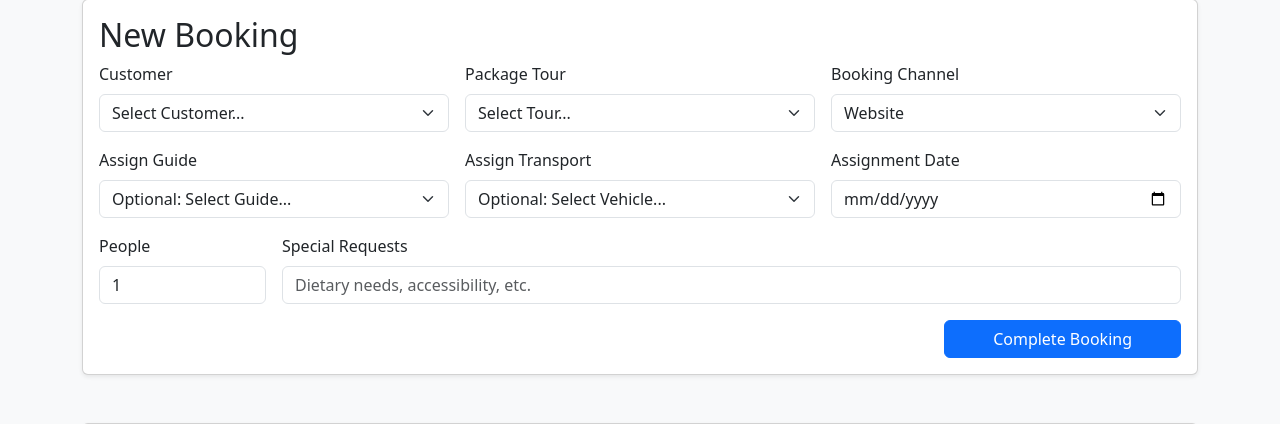
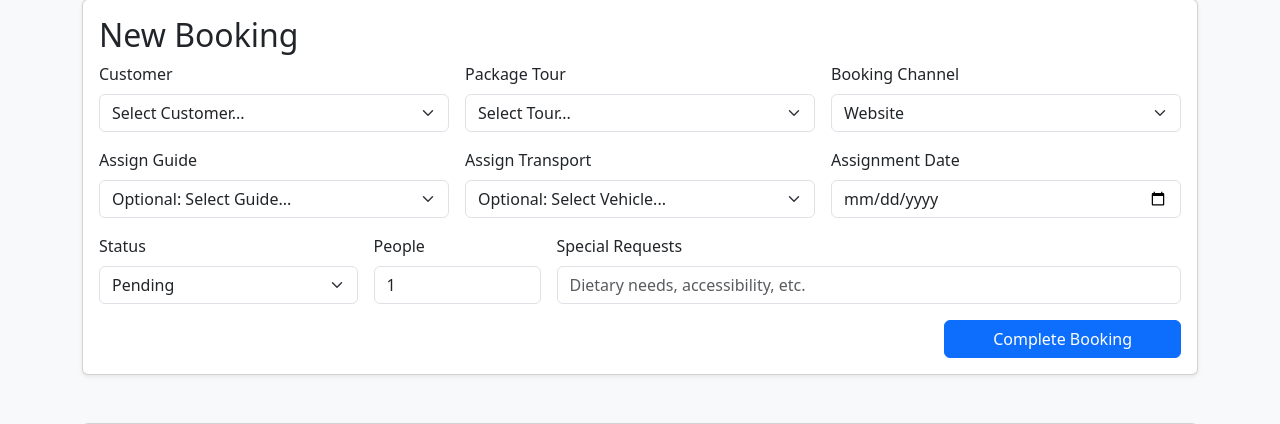
Before and after one commit to slvtveter/travel-agency, a Flask app: page /reservations in a window 1280 px wide. Shown: the part 153-577 px from the top of the page. Run offline with Flask 3, Linux system fonts and the light colour scheme; data that the repository does not hold is empty.

Commit message:
Add customer points and reservation status fields

```diff
--- a/app.py
+++ b/app.py
@@ -158,7 +158,8 @@ def add_customer():
     name = request.form.get('name')
     email = request.form.get('email')
     phone = request.form.get('phone')
-    execute_write('INSERT INTO customers (name, email, phone_number) VALUES (%s, %s, %s)', (name, email, phone))
+    loyalty_points = request.form.get('loyalty_points') or 0
+    execute_write('INSERT INTO customers (name, email, phone_number, loyalty_points) VALUES (%s, %s, %s, %s)', (name, email, phone, loyalty_points))
     return redirect('/customers')
 
 @app.route('/edit_customer/<int:id>', methods=['GET', 'POST'])
@@ -167,7 +168,8 @@ def edit_customer(id):
         name = request.form.get('name')
         email = request.form.get('email')
         phone = request.form.get('phone')
-        execute_write('UPDATE customers SET name=%s, email=%s, phone_number=%s WHERE customer_id=%s', (name, email, phone, id))
+        loyalty_points = request.form.get('loyalty_points') or 0
+        execute_write('UPDATE customers SET name=%s, email=%s, phone_number=%s, loyalty_points=%s WHERE customer_id=%s', (name, email, phone, loyalty_points, id))
         return redirect('/customers')
     customer = fetch_one('SELECT * FROM customers WHERE customer_id = %s', (id,))
     return render_template('edit_customer.html', customer=customer)
@@ -320,10 +322,11 @@ def add_reservation():
     people = parse_positive_int(request.form.get('people'), "People")
     request_text = request.form.get('special_request')
     channel = request.form.get('booking_channel')
+    status = request.form.get('status') or 'Pending'
     assign_date = request.form.get('assignment_date') or date.today()
     booking_date = date.today()
     total_price = calculate_reservation_total(package_id, people)
-    execute_write('INSERT INTO reservations (booking_date, customer_id, package_id, guide_id, vehicle_id, number_of_people, total_price, special_request, booking_channel, assignment_date, reservation_status) VALUES (%s, %s, %s, %s, %s, %s, %s, %s, %s, %s, %s)', (booking_date, customer_id, package_id, guide_id, vehicle_id, people, total_price, request_text, channel, assign_date, 'Confirmed'))
+    execute_write('INSERT INTO reservations (booking_date, customer_id, package_id, guide_id, vehicle_id, number_of_people, total_price, special_request, booking_channel, assignment_date, reservation_status) VALUES (%s, %s, %s, %s, %s, %s, %s, %s, %s, %s, %s)', (booking_date, customer_id, package_id, guide_id, vehicle_id, people, total_price, request_text, channel, assign_date, status))
     return redirect('/reservations')
 
 @app.route('/edit_reservation/<int:id>', methods=['GET', 'POST'])
--- a/templates/edit_customer.html
+++ b/templates/edit_customer.html
@@ -24,6 +24,10 @@
                         <label class="form-label">Phone</label>
                         <input type="text" name="phone" class="form-control" value="{{ customer.phone_number }}">
                     </div>
+                    <div class="mb-3">
+                        <label class="form-label">Loyalty Points</label>
+                        <input type="number" name="loyalty_points" class="form-control" value="{{ customer.loyalty_points }}" min="0">
+                    </div>
                     <button type="submit" class="btn btn-success w-100">Update Customer</button>
                     <a href="/" class="btn btn-secondary w-100 mt-2">Cancel</a>
                 </form>
--- a/templates/guides.html
+++ b/templates/guides.html
@@ -80,6 +80,7 @@
                             <th>Spec</th>
                             <th>Contact</th>
                             <th>Languages</th>
+                            <th>Experience</th>
                             <th>Rating</th>
                             <th>Status</th>
                             <th>Actions</th>
@@ -93,6 +94,7 @@
                             <td>{{ guide.specialization }}</td>
                             <td>{{ guide.contact_info }}</td>
                             <td>{{ guide.languages_spoken }}</td>
+                            <td>{{ guide.experience_years or 0 }} years</td>
                             <td>{{ guide.rating }}/5</td>
                             <td><span class="badge {% if guide.availability_status == 'Available' %}bg-success{% else %}bg-secondary{% endif %}">{{ guide.availability_status }}</span></td>
                             <td>
--- a/templates/reservations.html
+++ b/templates/reservations.html
@@ -79,11 +79,19 @@
                         <label class="form-label">Assignment Date</label>
                         <input type="date" name="assignment_date" class="form-control">
                     </div>
+                    <div class="col-md-3">
+                        <label class="form-label">Status</label>
+                        <select name="status" class="form-select">
+                            <option value="Pending">Pending</option>
+                            <option value="Confirmed">Confirmed</option>
+                            <option value="Cancelled">Cancelled</option>
+                        </select>
+                    </div>
                     <div class="col-md-2">
                         <label class="form-label">People</label>
-                        <input type="number" name="people" class="form-control" value="1">
+                        <input type="number" name="people" class="form-control" value="1" min="1">
                     </div>
-                    <div class="col-md-10">
+                    <div class="col-md-7">
                         <label class="form-label">Special Requests</label>
                         <input type="text" name="special_request" class="form-control" placeholder="Dietary needs, accessibility, etc.">
                     </div>
```
Also changed, not shown: templates/index.html (+5 -2 lines).
